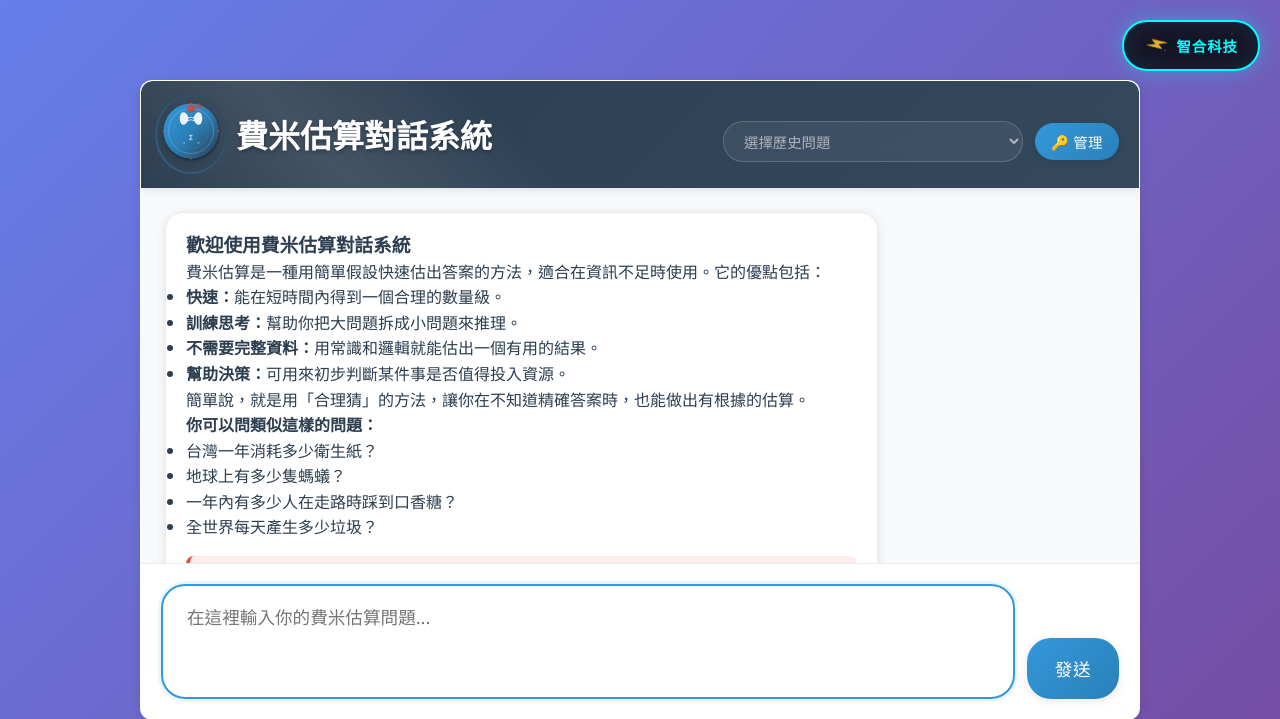
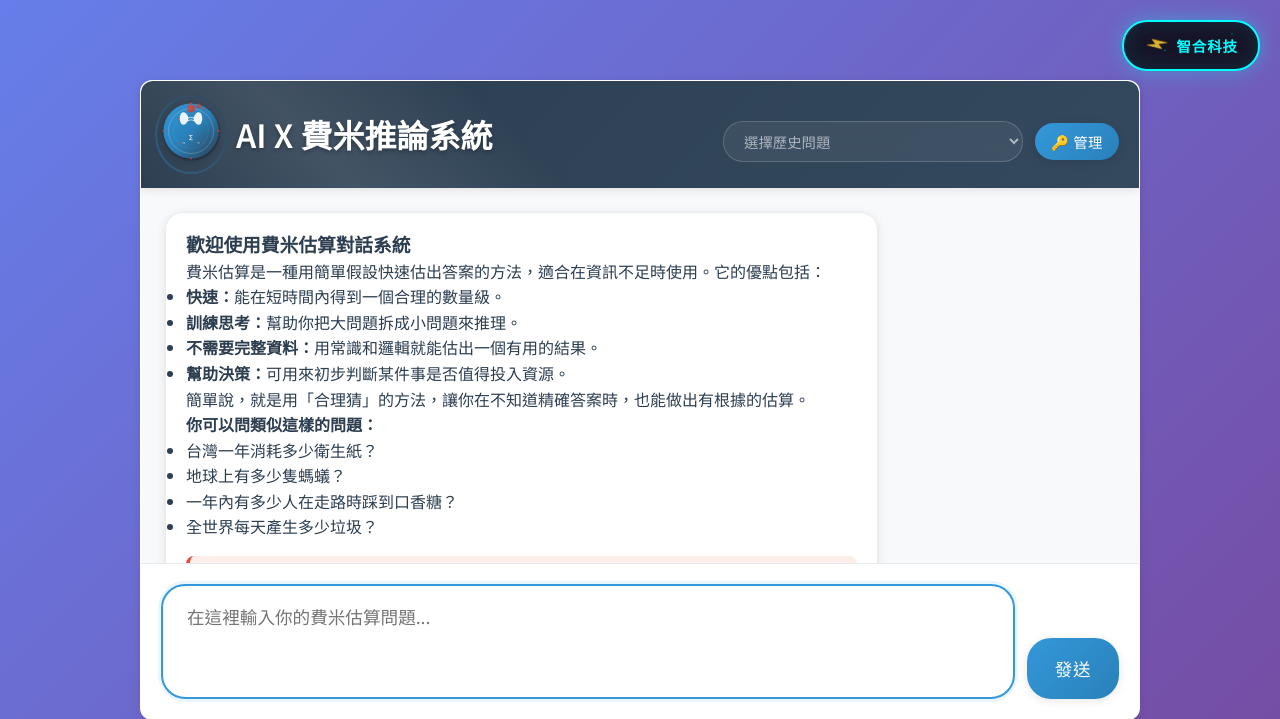
Before and after one commit to aken1023/Fermi-problem, a Flask app: page / in a window 1280 px wide. Shown: the top 719 px of the page. Run offline with Flask 3, Linux system fonts and the light colour scheme.

Commit message:
Update main heading text in index.html
Changed the page heading from '費米估算對話系統' to 'AI X 費米推論系統' to better reflect the system's branding and functionality.

```diff
--- a/templates/index.html
+++ b/templates/index.html
@@ -32,7 +32,7 @@
                     <div class="logo-container">
                         <img src="{{ url_for('static', filename='images/logo.svg') }}" alt="費米估算系統 LOGO" class="logo">
                     </div>
-                    <h1>費米估算對話系統</h1>
+                    <h1>AI X 費米推論系統</h1>
                 </div>
                 <div class="header-controls">
                     <select id="historySelect" class="history-dropdown" title="歷史問題" disabled>
```
